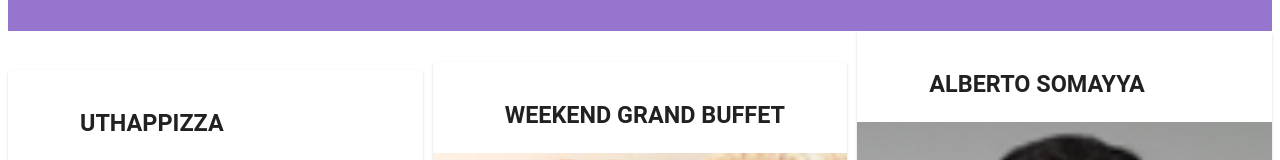
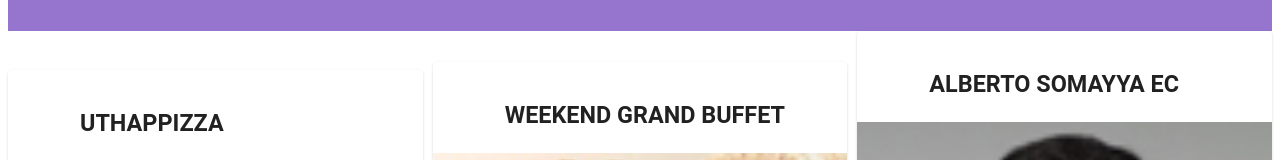
Before and after one commit to kushaalrana/AngularCoursera, an Angular app: page /home in a window 1280 px wide. Shown: the part 313-473 px from the top of the page. Built offline with nearby package versions, Linux system fonts and the light colour scheme.

Commit message:
Assignment 2 Added abbr in home html

```diff
--- a/src/app/home/home.component.html
+++ b/src/app/home/home.component.html
@@ -37,7 +37,7 @@
   <mat-card-header>
     <div mat-card-avatar></div>
     <mat-card-title>
-      <h3>{{leader.name | uppercase}}</h3>
+      <h3>{{leader.name | uppercase}}  {{leader.abbr | uppercase}}</h3>
     </mat-card-title>
   </mat-card-header>
   <img mat-card-image src={{leader.image}} alt={{leader.name}}>
```
